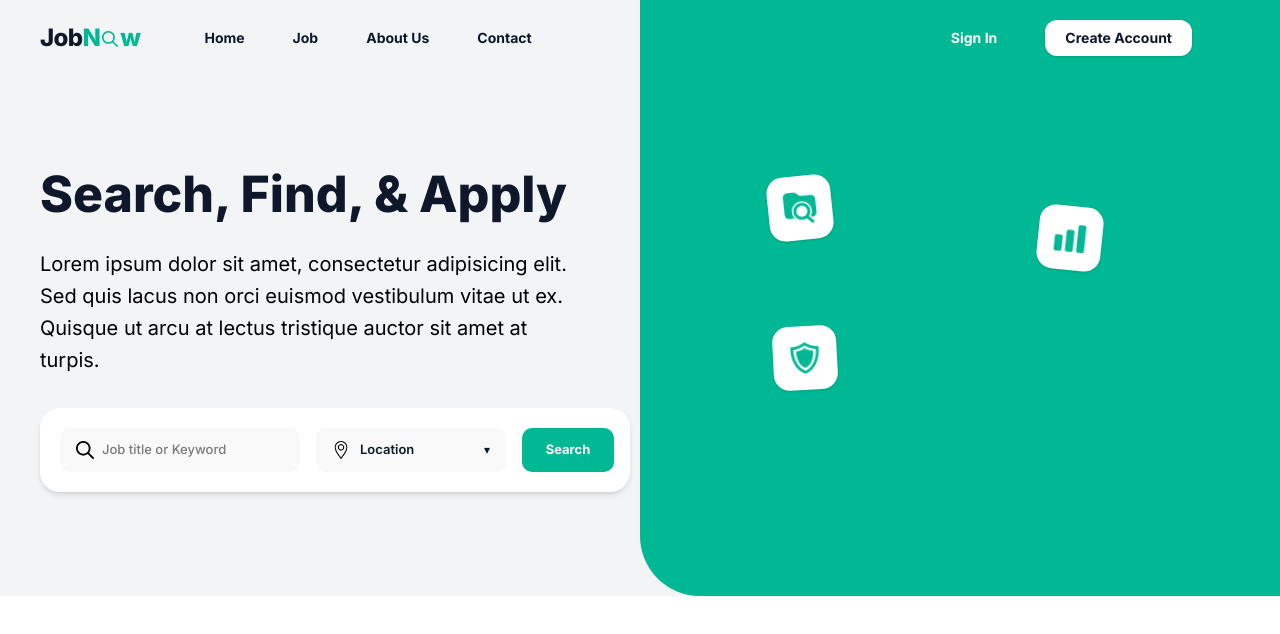
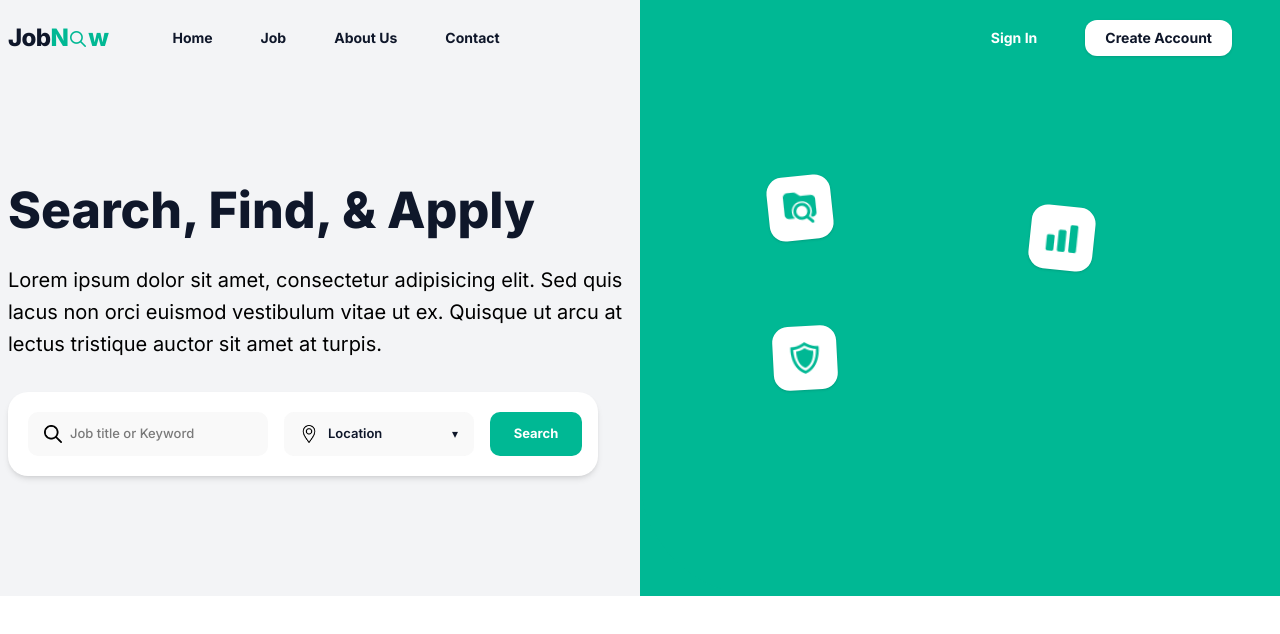
Before and after one commit to joseficani/jobnow, a Next.js app: page / in a window 1280 px wide. Shown: the top 634 px of the page. Built offline with nearby package versions, Linux system fonts and the light colour scheme.

Commit message:
updated code

```diff
--- a/app/page.tsx
+++ b/app/page.tsx
@@ -16,18 +16,19 @@
 //     </main>
 //   );
 // }
-// app/page.tsx
 import Navbar from "@/components/Navbar";
 import Hero from "@/components/Hero";
 
 export default function Home() {
   return (
     <main className="w-full">
-      <Navbar />
-      <Hero />
+      <section className="w-full">
+        <Navbar />
+        <Hero />
+      </section>
 
       <section className="w-full bg-white">
-        <div className="mx-auto max-w-[1180px] px-6 py-16"></div>
+        <div className="container mx-auto px-6 py-16" />
       </section>
     </main>
   );
--- a/components/Hero.tsx
+++ b/components/Hero.tsx
@@ -2,28 +2,29 @@ import Image from "next/image";
 
 export default function Hero() {
   return (
-    <section className="relative w-full bg-[var(--left)] overflow-hidden md:before:content-[''] md:before:absolute md:before:inset-y-0 md:before:right-0 md:before:w-1/2 md:before:bg-[var(--brand)] md:before:rounded-bl-[60px] md:before:z-0">
-      <div className="relative w-full">
-        <div className="mx-auto max-w-[1200px]">
+    <section className="w-full overflow-hidden bg-[var(--left)]">
+      <div className="w-full md:bg-[linear-gradient(to_right,var(--left)_50%,var(--brand)_50%)]">
+        <div className="container mx-auto px-6 md:px-12">
           <div className="grid min-h-[420px] w-full md:min-h-[520px] md:grid-cols-2">
-            <div className="bg-[var(--left)] relative z-10">
-              <div className="px-6 md:px-12 h-full lg:-ml-12">
-                <div className="pt-10 pb-10 md:pt-20 md:pb-24 flex flex-col justify-center h-full">
+            <div className="relative bg-[var(--left)]">
+              <div className="h-full lg:-ml-10">
+                <div className="flex h-full flex-col justify-center pb-10 pt-10 md:pb-24 md:pt-20">
                   <div className="w-full max-w-[760px] text-center md:text-left">
-                    <h1 className="text-2xl sm:text-3xl md:text-[50px] font-extrabold text-[var(--text)] md:whitespace-nowrap">
+                    <h1 className="text-2xl font-extrabold text-[var(--text)] sm:text-3xl md:text-[50px] md:whitespace-nowrap">
                       Search, Find, &amp; Apply
                     </h1>
 
-                    <p className="mt-6 text-lg md:text-xl leading-8 text-black">
+                    <p className="mt-6 text-lg leading-8 text-black md:text-xl">
                       Lorem ipsum dolor sit amet, consectetur adipisicing elit.
                       Sed quis lacus non orci euismod vestibulum vitae ut ex.
                       Quisque ut arcu at lectus tristique auctor sit amet at
                       turpis.
                     </p>
+
                     <div className="mt-8">
-                      <div className="rounded-2xl bg-white shadow-md p-3 md:p-0 md:w-[590px] md:h-[84px] md:rounded-[20px] md:flex md:items-center md:gap-4 md:px-5 mx-auto md:mx-0">
-                        <div className="flex items-center justify-center md:justify-start gap-3 md:gap-4 flex-nowrap w-full">
-                          <div className="flex items-center gap-2 h-[44px] rounded-[10px] bg-[#f9f9f9] px-4 flex-1 min-w-0 md:w-[240px] md:flex-none">
+                      <div className="mx-auto rounded-2xl bg-white p-3 shadow-md md:mx-0 md:flex md:h-[84px] md:w-[590px] md:items-center md:gap-4 md:rounded-[20px] md:px-5 md:py-0">
+                        <div className="flex w-full flex-nowrap items-center justify-center gap-3 md:justify-start md:gap-4">
+                          <div className="flex h-[44px] min-w-0 flex-1 items-center gap-2 rounded-[10px] bg-[#f9f9f9] px-4 md:w-[240px] md:flex-none">
                             <Image
                               src="/images/icon-search.png"
                               alt="Search"
@@ -37,7 +38,7 @@ export default function Hero() {
                             />
                           </div>
 
-                          <div className="relative h-[44px] rounded-[10px] bg-[#f9f9f9] flex-1 min-w-[120px] md:w-[190px] md:flex-none">
+                          <div className="relative h-[44px] min-w-[120px] flex-1 rounded-[10px] bg-[#f9f9f9] md:w-[190px] md:flex-none">
                             <Image
                               src="/images/icon-location.png"
                               alt="Location"
@@ -47,7 +48,7 @@ export default function Hero() {
                             />
 
                             <select
-                              className="w-full h-full appearance-none rounded-[10px] bg-[#f9f9f9] pl-11 pr-10 text-[13px] font-semibold outline-none cursor-pointer"
+                              className="h-full w-full cursor-pointer appearance-none rounded-[10px] bg-[#f9f9f9] pl-11 pr-10 text-[13px] font-semibold outline-none"
                               defaultValue=""
                             >
                               <option value="" disabled>
@@ -64,7 +65,7 @@ export default function Hero() {
                             </span>
                           </div>
 
-                          <button className="h-[44px] rounded-[10px] bg-[var(--brand)] text-[13px] font-bold text-white px-6 shrink-0 md:w-[92px] md:px-0">
+                          <button className="h-[44px] shrink-0 rounded-[10px] bg-[var(--brand)] px-6 text-[13px] font-bold text-white md:w-[92px] md:px-0">
                             Search
                           </button>
                         </div>
@@ -76,26 +77,48 @@ export default function Hero() {
                 </div>
               </div>
             </div>
-
-            <div className="relative z-10 bg-[var(--brand)] md:bg-transparent">
+            <div
+              className="
+                relative
+                bg-[var(--brand)]
+                -mx-6 md:mx-0
+                md:rounded-bl-[120px]
+              "
+            >
               <div className="px-6 md:px-12 h-full">
                 <div className="relative h-[420px] sm:h-[460px] md:h-full pt-6 md:pt-10">
                   <div className="relative h-full">
                     <div className="absolute left-[38px] top-[40px] md:left-[80px] md:top-[60px] grid h-16 w-16 -rotate-6 place-items-center rounded-2xl bg-white shadow-sm">
-                      <Image src="/images/tile-search.png" alt="" width={34} height={34} />
+                      <Image
+                        src="/images/tile-search.png"
+                        alt=""
+                        width={34}
+                        height={34}
+                      />
                     </div>
 
                     <div className="absolute right-[38px] top-[70px] md:right-[90px] md:top-[90px] grid h-16 w-16 rotate-6 place-items-center rounded-2xl bg-white shadow-sm">
-                      <Image src="/images/tile-chart.png" alt="" width={34} height={34} />
+                      <Image
+                        src="/images/tile-chart.png"
+                        alt=""
+                        width={34}
+                        height={34}
+                      />
                     </div>
 
                     <div className="absolute left-[38px] top-[200px] md:left-[85px] md:top-[210px] grid h-16 w-16 -rotate-3 place-items-center rounded-2xl bg-white shadow-sm">
-                      <Image src="/images/tile-shield.png" alt="" width={34} height={34} />
+                      <Image
+                        src="/images/tile-shield.png"
+                        alt=""
+                        width={34}
+                        height={34}
+                      />
                     </div>
                   </div>
                 </div>
               </div>
             </div>
+
           </div>
         </div>
       </div>
--- a/components/Navbar.tsx
+++ b/components/Navbar.tsx
@@ -12,10 +12,11 @@ export default function Navbar() {
         <div className="bg-[var(--left)]" />
         <div className="bg-[var(--brand)]" />
       </div>
+
       <div className="relative bg-[var(--left)] md:bg-transparent">
-        <div className="mx-auto max-w-[1200px] px-6 md:px-12 py-5">
+        <div className="container mx-auto px-6 md:px-12 py-5">
           <div className="hidden md:grid md:grid-cols-2 items-center">
-            <div className="flex items-center lg:-ml-12">
+            <div className="flex items-center lg:-ml-10">
               <div className="text-2xl font-extrabold tracking-tight leading-none">
                 Job
                 <span className="text-[var(--brand)] inline-flex items-baseline">
@@ -55,6 +56,7 @@ export default function Navbar() {
               </a>
             </div>
           </div>
+
           <div className="relative md:hidden h-[70px]">
             <div className="absolute left-1/2 top-1/2 -translate-x-1/2 -translate-y-1/2">
               <div className="text-3xl font-extrabold tracking-tight">
@@ -91,7 +93,7 @@ export default function Navbar() {
 
       {open && (
         <div className="md:hidden bg-[var(--left)]">
-          <div className="mx-auto max-w-[1200px] px-6 pb-5">
+          <div className="container mx-auto px-6 pb-5">
             <nav className="flex flex-col gap-3 text-sm font-bold">
               <a href="#">Home</a>
               <a href="#">Job</a>
```
